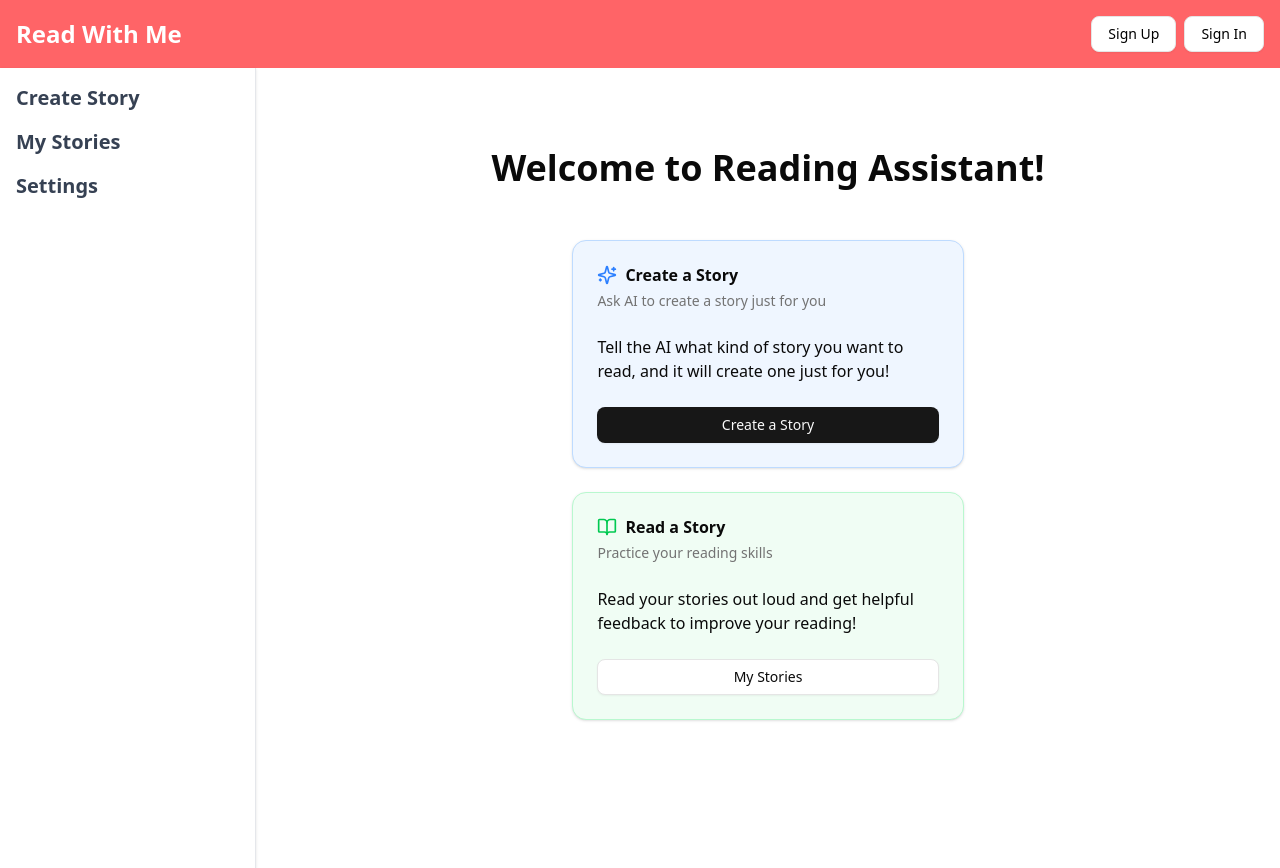
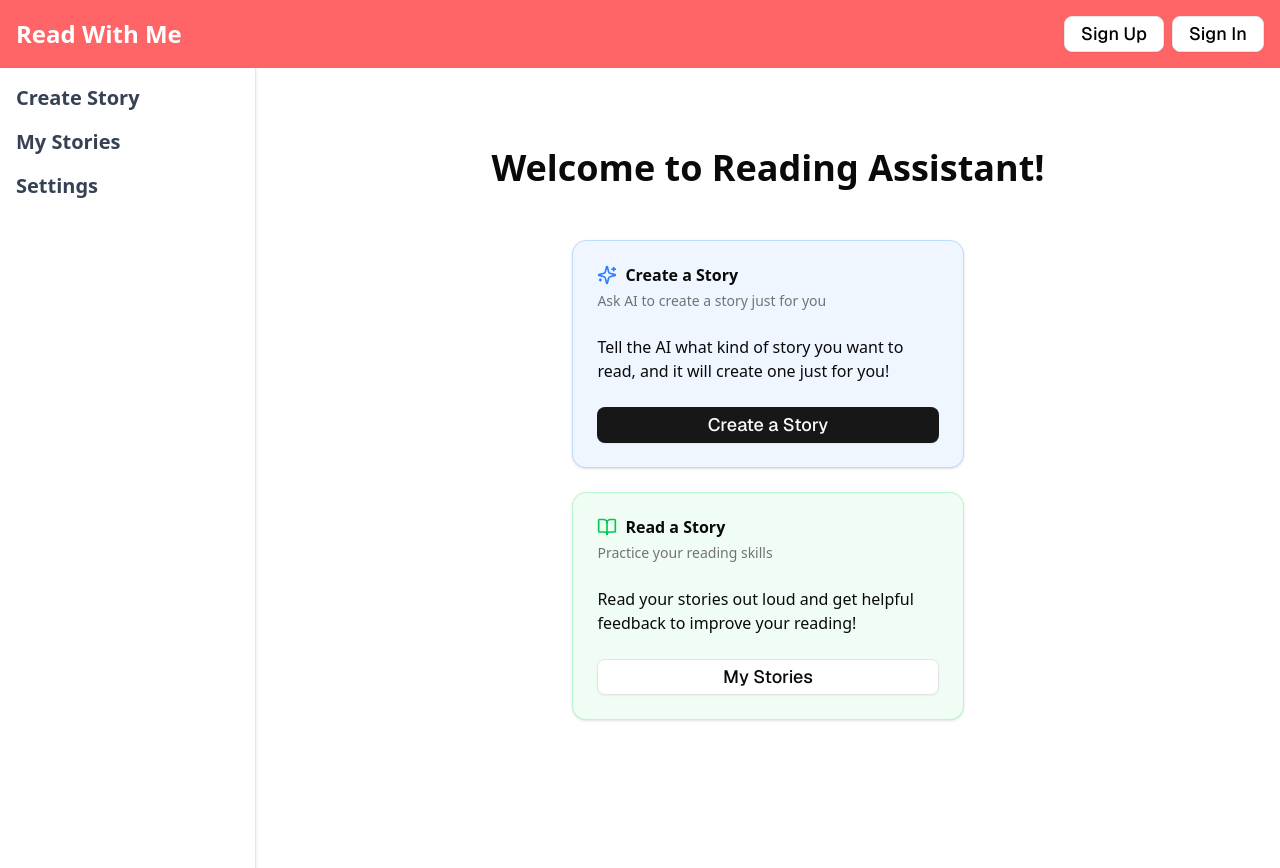
Before and after one commit to Sean-Andrew-Stanek/read-with-me, a Next.js app: page /home in a window 1280 px wide. Built offline with nearby package versions, Linux system fonts and the light colour scheme; no server answers.

Commit message:
Add button 'Back' to '/create-story' path to direct user '/home'

```diff
--- a/src/components/Navbar/index.tsx
+++ b/src/components/Navbar/index.tsx
@@ -8,9 +8,13 @@ import { signOut } from 'next-auth/react';
 import { LogOut } from 'lucide-react';
 import { useOnboardingStore } from '@/lib/store/onboardingStore';
 import OnboardingDialog from '@/components/OnBoardingDialog';
+import { usePathname } from 'next/navigation';
+import Link from 'next/link';
 
 const Navbar: React.FC = () => {
     const { showOnboarding, setShowOnboarding } = useOnboardingStore();
+    const pathname = usePathname();
+    const isCreateStoryPage = pathname === '/create-story';
 
     const { data: session, status } = useSession();
     if (status === 'loading') return null;
@@ -24,10 +28,17 @@ const Navbar: React.FC = () => {
 
                 <div className="flex items-center gap-2 ">
                     {isLoggedIn ? (
+
                         <div className="flex items-center gap-2">
                             <span className="text-white text-sm md:text-base break-words whitespace-normal">
                                 {session?.user?.name}
                             </span>
+
+                            {isCreateStoryPage && (
+                                <Link href='/home'>
+                                    <Button variant="outline" className='text-black cursor-pointer'>Back</Button>
+                                </Link>
+                            )}
 
                             <Button
                                 onClick={() => signOut({ callbackUrl: '/' })}
--- a/src/components/ui/button.tsx
+++ b/src/components/ui/button.tsx
@@ -5,7 +5,7 @@ import { cva, type VariantProps } from 'class-variance-authority';
 import { cn } from '@/lib/utils';
 
 const buttonVariants = cva(
-    "inline-flex items-center justify-center gap-2 whitespace-nowrap rounded-md text-sm font-medium transition-[color,box-shadow] disabled:pointer-events-none disabled:opacity-50 [&_svg]:pointer-events-none [&_svg:not([class*='size-'])]:size-4 shrink-0 [&_svg]:shrink-0 outline-none focus-visible:border-ring focus-visible:ring-ring/50 focus-visible:ring-[3px] aria-invalid:ring-destructive/20 dark:aria-invalid:ring-destructive/40 aria-invalid:border-destructive",
+    "inline-flex items-center justify-center gap-2 whitespace-nowrap rounded-md font-literata text-lg font-medium font-sans transition-[color,box-shadow] disabled:pointer-events-none disabled:opacity-50 [&_svg]:pointer-events-none [&_svg:not([class*='size-'])]:size-4 shrink-0 [&_svg]:shrink-0 outline-none focus-visible:border-ring focus-visible:ring-ring/50 focus-visible:ring-[3px] aria-invalid:ring-destructive/20 dark:aria-invalid:ring-destructive/40 aria-invalid:border-destructive",
     {
         variants: {
             variant: {
```
